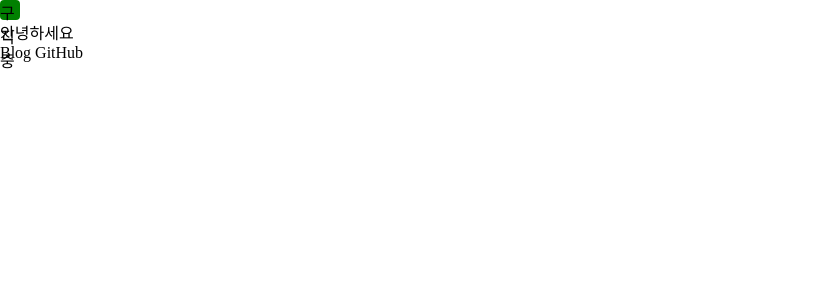
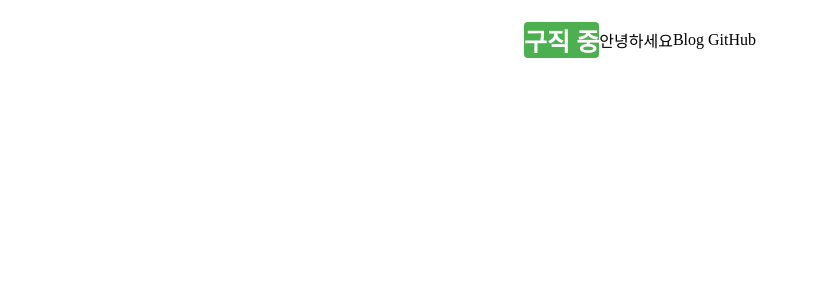
Before and after one commit to dev-honing/Portfolio, a React (Create React App) app in the folder v2.0/: page / in a window 1280 px wide. Shown: the top 300 px of the page, without its empty margins (0-819 px from the left). Built offline with nearby package versions, Linux system fonts and the light colour scheme.

Commit message:
Modify: CSS 파일 없이 인라인으로 구직 상태를 스타일링하도록 개선

```diff
--- /dev/null
+++ b/v2.0/src/Components/Header/Header.css
@@ -0,0 +1,7 @@
+/* src/Components/Header/Header.css */
+
+#header{
+  display: flex;
+  justify-content: center;
+  align-items: center;
+}
--- a/v2.0/src/Components/Header/Header.tsx
+++ b/v2.0/src/Components/Header/Header.tsx
@@ -2,6 +2,8 @@
 import Status from "./Status/Status";
 import Introduce from "./Introduce/Introduce";
 import Sites from "./Site/Sites";
+
+import "./Header.css";
 
 const Header: React.FC = () => {
   const Preparing = true; // true: 구직 중, false: 구직 완료
--- a/v2.0/src/Components/Header/Status/Status.css
+++ /dev/null
@@ -1,20 +0,0 @@
-/* src/Pages/Header/Status/Status.css */
-
-/* 구직 상태를 표현하는 상자 */
-.status-box {
-  width: 20px;
-  height: 20px;
-  border-radius: 4px;
-}
-
-/* 구직 중 */
-.green {
-  background-color: #4caf50;
-  color: white;
-}
-
-/* 구직 완료 */
-.red {
-  background-color: #f44336;
-  color: white;
-}
--- a/v2.0/src/Components/Header/Status/Status.tsx
+++ b/v2.0/src/Components/Header/Status/Status.tsx
@@ -1,6 +1,5 @@
 // src/Pages/Header/Status/Status.tsx
 import React from "react";
-import "./Status.css";
 
 interface StatusProps {
   employ: boolean;
@@ -8,10 +7,10 @@ interface StatusProps {
 
 const Status: React.FC<StatusProps> = ({ employ }) => {
   const statusText = employ ? "구직 중" : "구직 완료";
-  const statusColor = employ ? "green" : "red";
+  const statusColor = employ ? "#4caf50" : "#f44336";
 
   return (
-    <div className="status-box" style={{ backgroundColor: statusColor }}>
+    <div className="employ-status" style={{ backgroundColor: statusColor, color: "#ffffff", fontWeight:"bold", fontSize: "25px", borderRadius: "4px" }}>
       {statusText}
     </div>
   );
```
